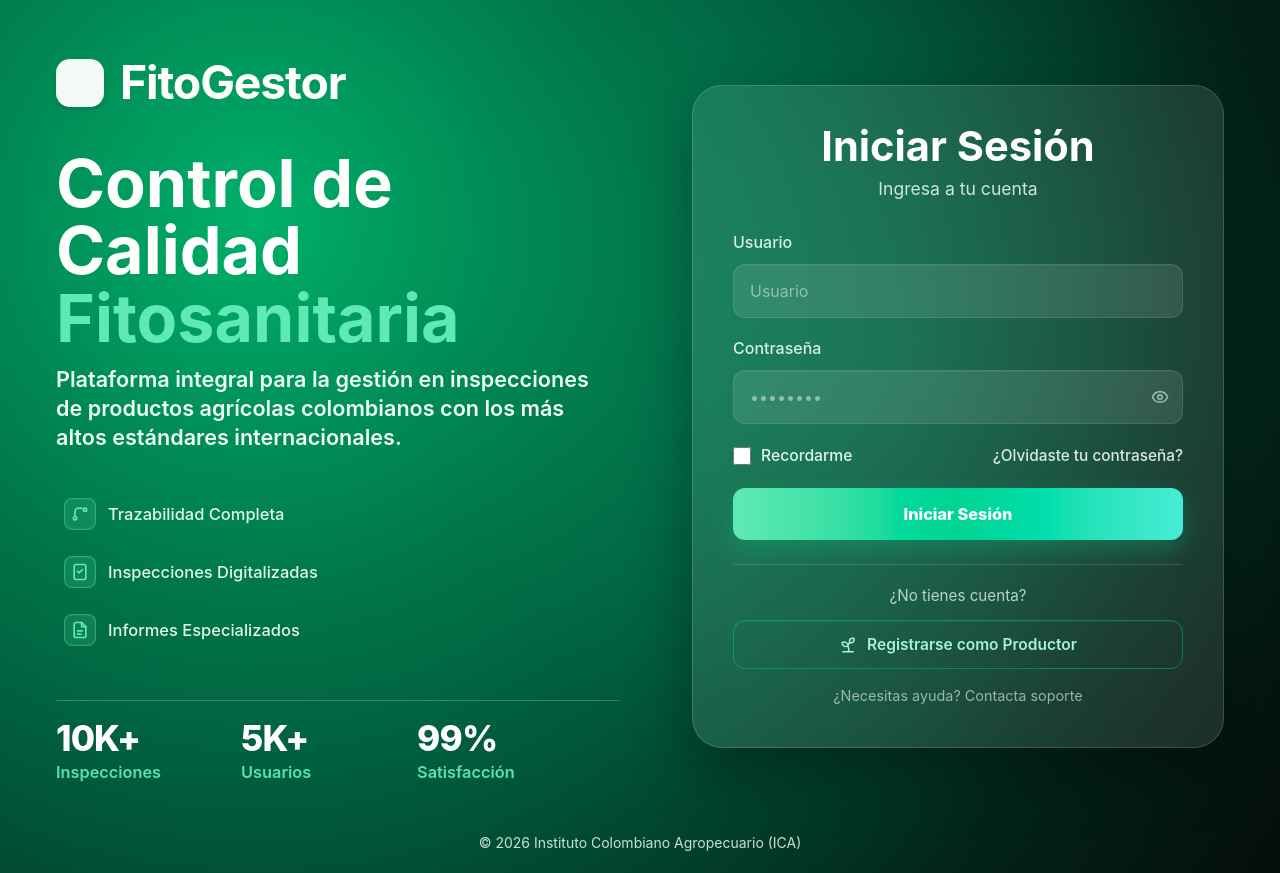
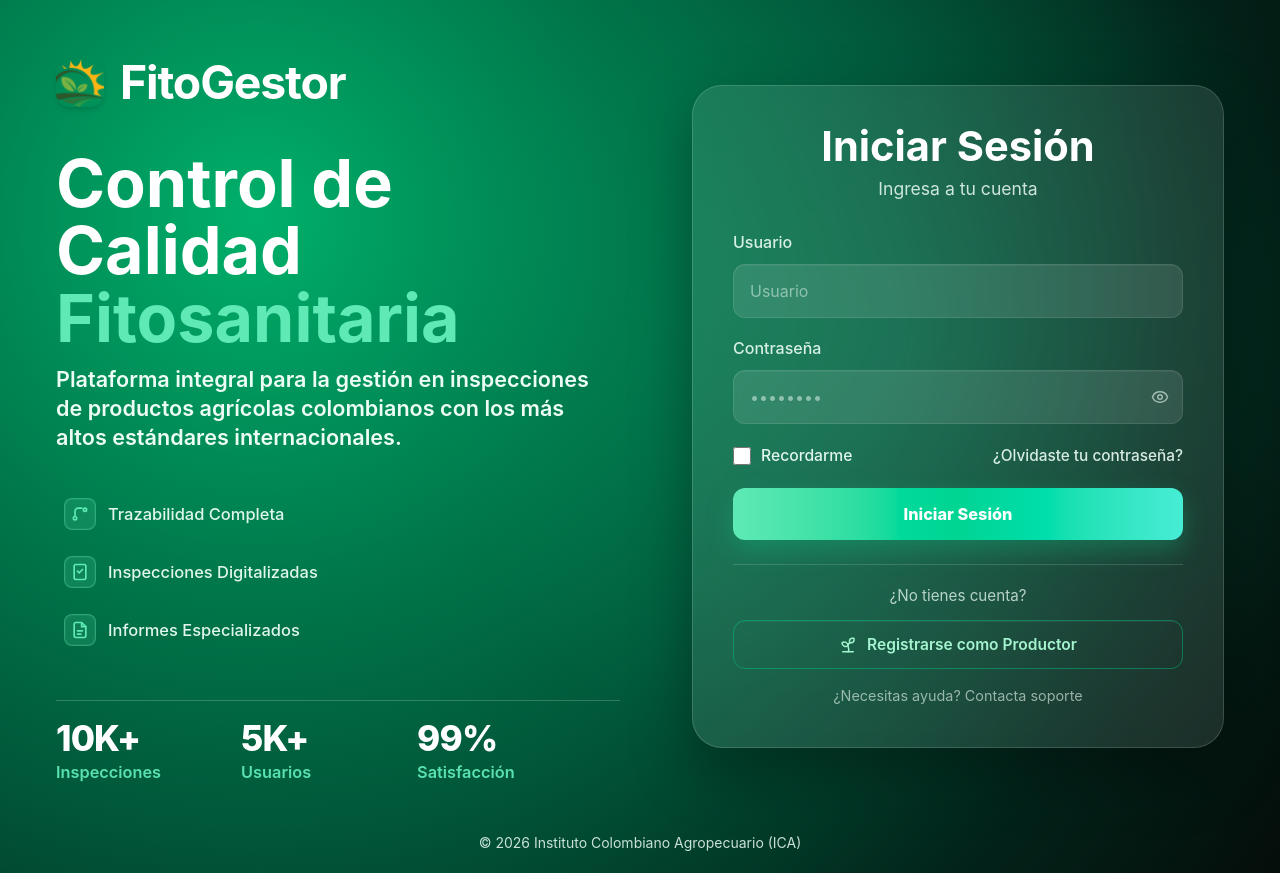
Before and after one commit to jhansarmiento/proyecto-ica-fitosanitario, a React (Vite) app in the folder frontend/: page / in a window 1280 px wide. Built offline with nearby package versions, Linux system fonts and the light colour scheme; no server answers.

Commit message:
feat: se agrega logo

```diff
--- a/frontend/src/components/layout/SidebarContent.tsx
+++ b/frontend/src/components/layout/SidebarContent.tsx
@@ -52,9 +52,7 @@ export function SidebarContent({
   return (
     <div className="relative z-10 flex h-full flex-col">
       <div className="mb-5 flex items-center gap-3 border-b border-white/10 pb-4">
-        <div className="h-12 w-12 rounded-xl bg-white/95 shadow-md flex items-center justify-center">
-            <span className="text-emerald-900 font-black text-2xl">FG</span>
-        </div>
+        <img src="/logo.png" alt="FitoGestor Logo" className="h-12 w-12 rounded-xl shadow-md object-cover" />
         <div>
           <p className="text-2xl font-bold leading-none">FitoGestor</p>
           <p className="mt-1 text-sm text-emerald-100/90">
--- a/frontend/src/pages/LoginPage.tsx
+++ b/frontend/src/pages/LoginPage.tsx
@@ -134,7 +134,7 @@ function LoginPage({ onLoginSuccess, onGoRegister }: LoginPageProps) {
         {/* ── Columna izquierda: branding ── */}
         <section className="flex flex-col justify-center gap-8 lg:pr-6">
           <div className="flex items-center gap-4">
-            <div className="h-12 w-12 rounded-[14px] bg-white/95 shadow-md" />
+            <img src="/logo.png" alt="FitoGestor Logo" className="h-12 w-12 rounded-[14px] shadow-md object-cover" />
             <span className="text-[2.9rem] font-bold tracking-tight">
               FitoGestor
             </span>
--- a/frontend/src/pages/RegisterProductorPage.tsx
+++ b/frontend/src/pages/RegisterProductorPage.tsx
@@ -384,9 +384,7 @@ export default function RegisterProductorPage({ onGoLogin, onRegisterSuccess }:
         {/* ── Panel izquierdo ── */}
         <section className="flex flex-col justify-center gap-8 lg:pr-6">
           <div className="flex items-center gap-4">
-            <div className="flex h-12 w-12 items-center justify-center rounded-[14px] bg-white/95 shadow-md">
-              <Sprout size={24} className="text-emerald-800" />
-            </div>
+            <img src="/logo.png" alt="FitoGestor Logo" className="h-12 w-12 rounded-[14px] shadow-md object-cover" />
             <span className="text-[2.9rem] font-bold tracking-tight">FitoGestor</span>
           </div>
 
```
Also changed, not shown: frontend/public/logo.png (added).
